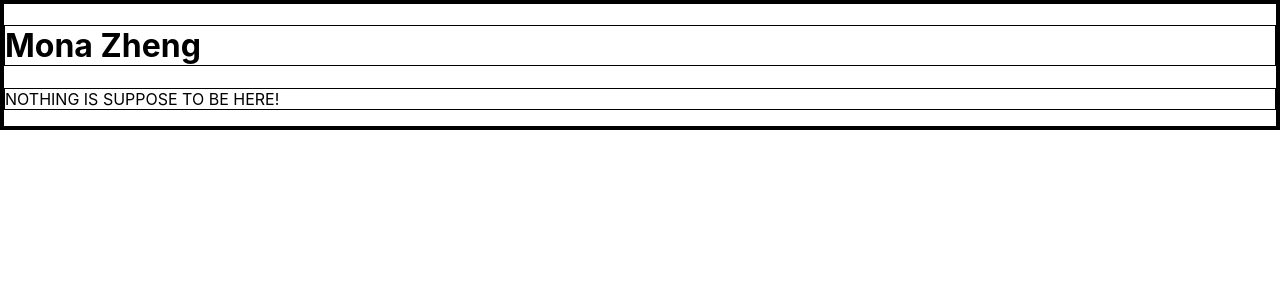
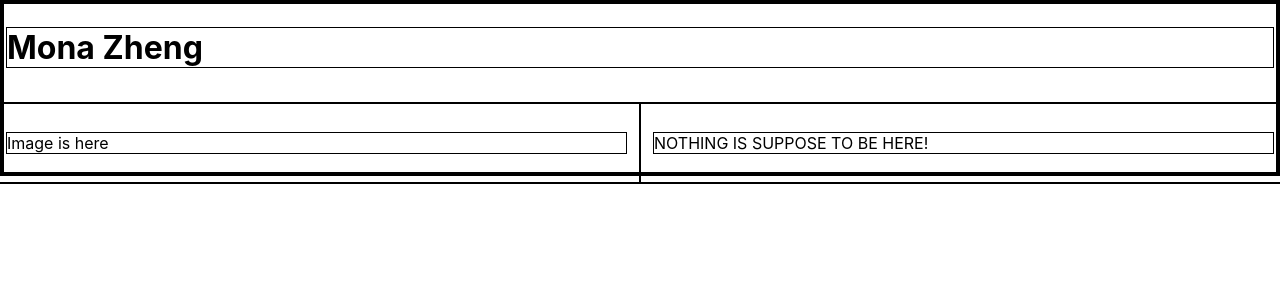
Before and after one commit to catmemberMona/portfolio, a React (Create React App) app: page / in a window 1280 px wide. Shown: the top 300 px of the page. Built offline with nearby package versions, Linux system fonts and the light colour scheme.

Commit message:
add basic components for about Section

```diff
--- a/src/App.js
+++ b/src/App.js
@@ -1,11 +1,32 @@
+import Grid from '@material-ui/core/Grid';
+import { makeStyles } from '@material-ui/core/styles';
+
 
 function App() {
+  const classes = useStyles();
+
   return (
-    <div>
-      <h1>Mona Zheng</h1>
-      <p>NOTHING IS SUPPOSE TO BE HERE!</p>
+    <div className={classes.root}>
+      {/* About Mona Section */}
+      <Grid container spacing={3}>
+        <Grid item xs={12}>
+          <h1>Mona Zheng</h1>
+        </Grid>
+        <Grid item xs={12} sm={6}>
+          <p>Image is here</p>
+        </Grid>
+        <Grid item xs={12} sm={6}>
+          <p>NOTHING IS SUPPOSE TO BE HERE!</p>
+        </Grid>
+      </Grid>
     </div>
   );
 }
 
+const useStyles = makeStyles((theme) => ({
+  root: {
+    flexGrow: 1,
+  },
+}));
+
 export default App;
```
